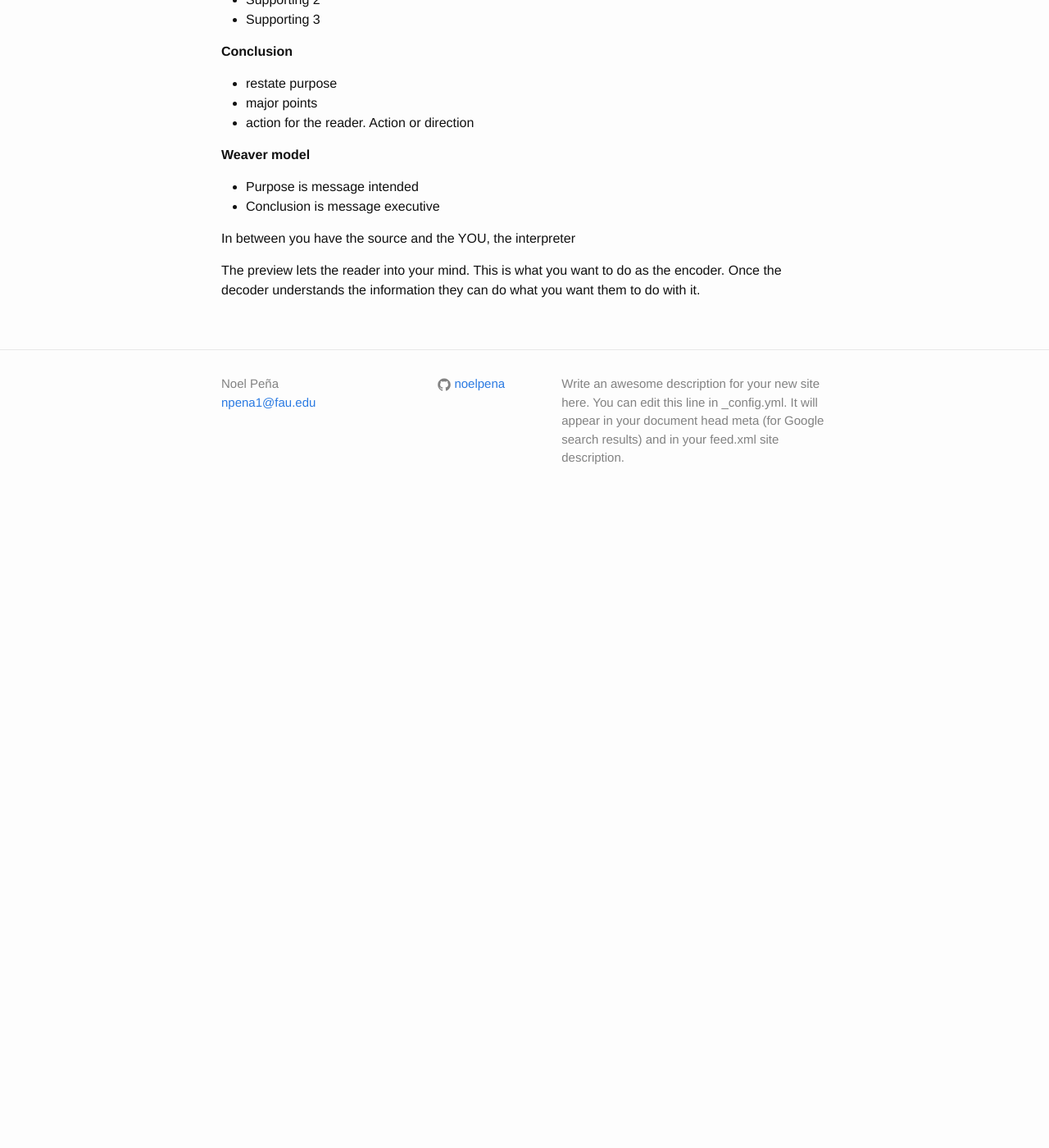
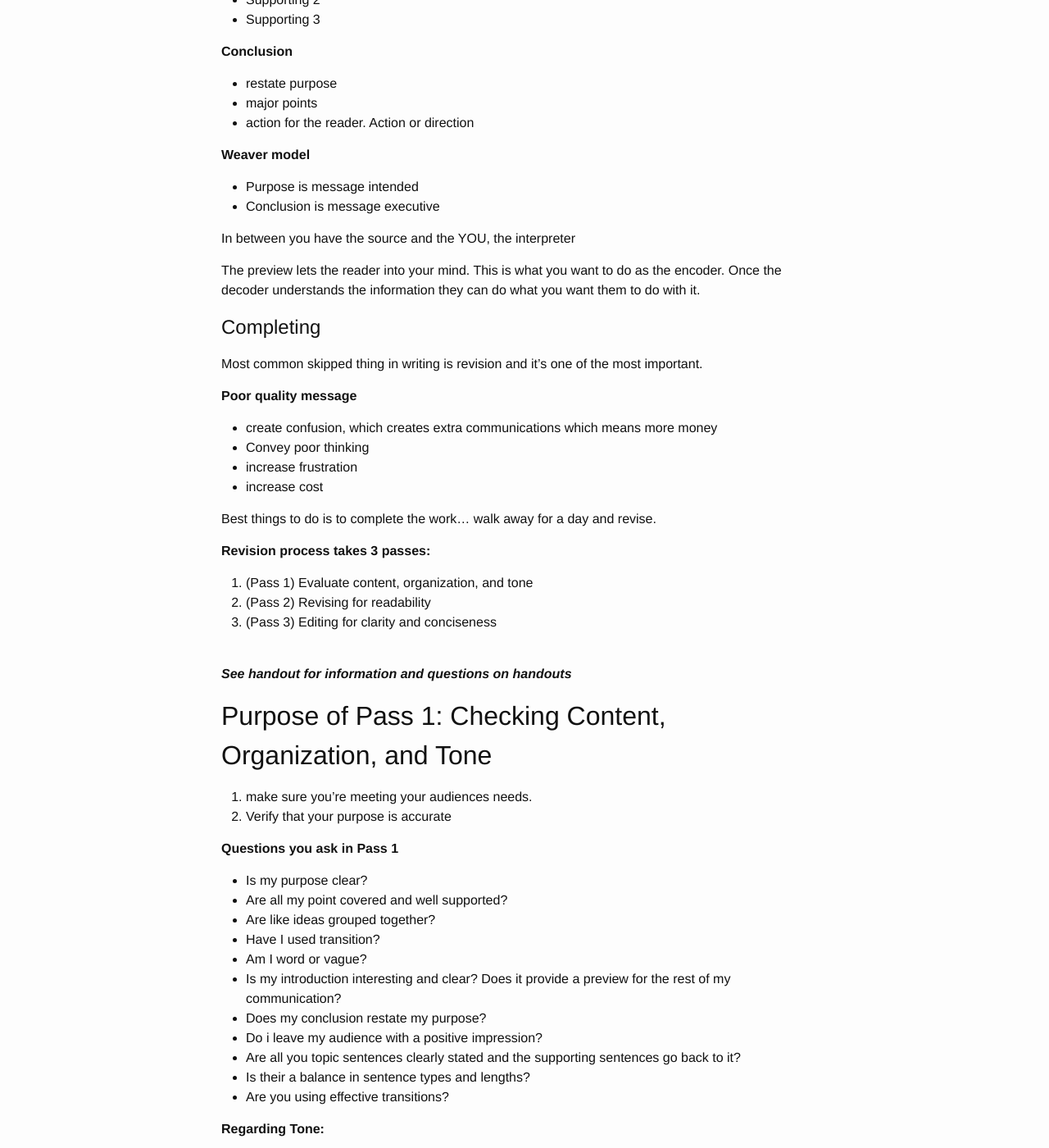
Before and after one commit to noelpena/noelpena.github.io, a Jekyll site: the page built from GEB3213/_posts/2015-01-28-GEB-Chapter-5.md, in a window 1280 px wide and 1400 px high, scrolled down 806 px. Shown: the whole window at 82% size. Built offline with Jekyll 4.4.1, drawn with Linux system fonts in a browser that asks for light colours; before the commit the page ends 1436 px from its top, so only the background shows below that; some of the changed text lies outside the part shown.

Commit message:
Added GEB Ch4 and update CH5

```diff
--- a/GEB3213/_posts/2015-01-28-GEB-Chapter-5.md
+++ b/GEB3213/_posts/2015-01-28-GEB-Chapter-5.md
@@ -51,3 +51,70 @@ Topics is the support for the purpose. Supporting sentences support the topic se
 In between you have the source and the YOU, the interpreter
 
 The preview lets the reader into your mind. This is what you want to do as the encoder. Once the decoder understands the information they can do what you want them to do with it.
+
+
+#Completing
+
+Most common skipped thing in writing is revision and it's one of the most important.
+
+**Poor quality message**
+
+- create confusion, which creates extra communications which means more money
+- Convey poor thinking
+- increase frustration
+- increase cost
+
+Best things to do is to complete the work... walk away for a day and revise.
+
+**Revision process takes 3 passes:**
+
+1. (Pass 1) Evaluate content, organization, and tone
+2. (Pass 2) Revising for readability
+3. (Pass 3) Editing for clarity and conciseness
+
+<br>
+***See handout for information and questions on handouts***
+
+##Purpose of Pass 1: Checking Content, Organization, and Tone
+1. make sure you're meeting your audiences needs.
+2. Verify that your purpose is accurate
+
+**Questions you ask in Pass 1**
+
+- Is my purpose clear?
+- Are all my point covered and well supported?
+- Are like ideas grouped together?
+- Have I used transition?
+- Am I word or vague?
+- Is my introduction interesting and clear? Does it provide a preview for the rest of my communication?
+- Does my conclusion restate my purpose?
+- Do i leave my audience with a positive impression?
+- Are all you topic sentences clearly stated and the supporting sentences go back to it?
+- Is their a balance in sentence types and lengths?
+- Are you using effective transitions?
+
+**Regarding Tone:**
+
+- Are you using positive language?
+- Are you using credibility
+- Are you using jargon or buzzwords
+
+>Audience analysis means understanding who your audience is. Such as demographics PG 53 - Figure 3.2
+
+##Pass 2
+**Pass 2 regards the Readability**
+
+- Can you use bullet points or list? They allow for big information to looks smaller
+- Do you use headings or sub-headings?
+
+##Pass 3
+**Regards editing and conciseness**
+
+- Are you saying things the most effectively using the least amount of words
+- Is grammar correct
+- Are there unnecessary repetitions
+
+> See **PG 110 Figure 5.1**
+
+- Can longer sentences be consolidating?
+- Is paralleling used ? Define Paralleling
```
Also changed, not shown: GEB3213/_posts/2015-01-28-GEB-Chapter-4.md (added, +196 -0 lines).
